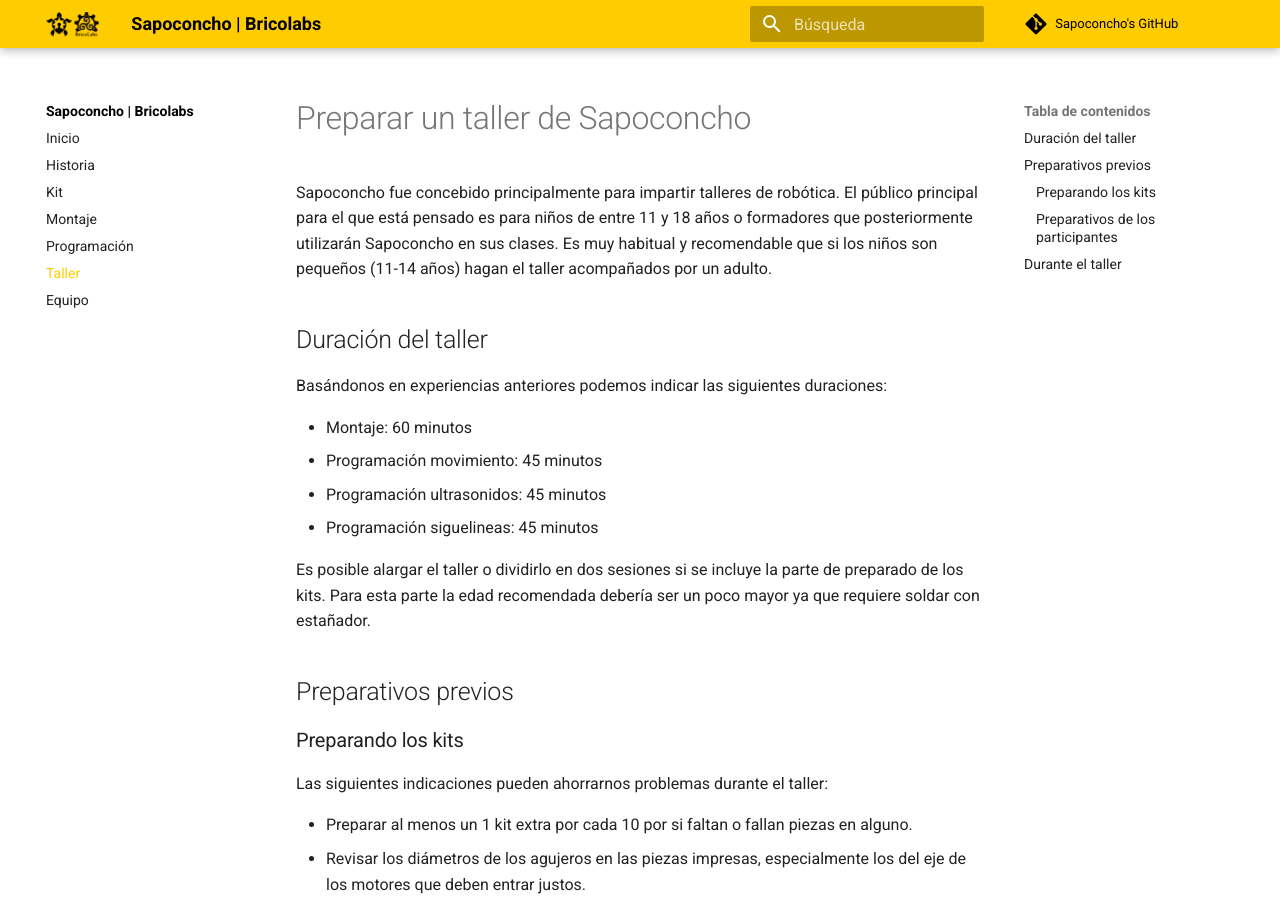
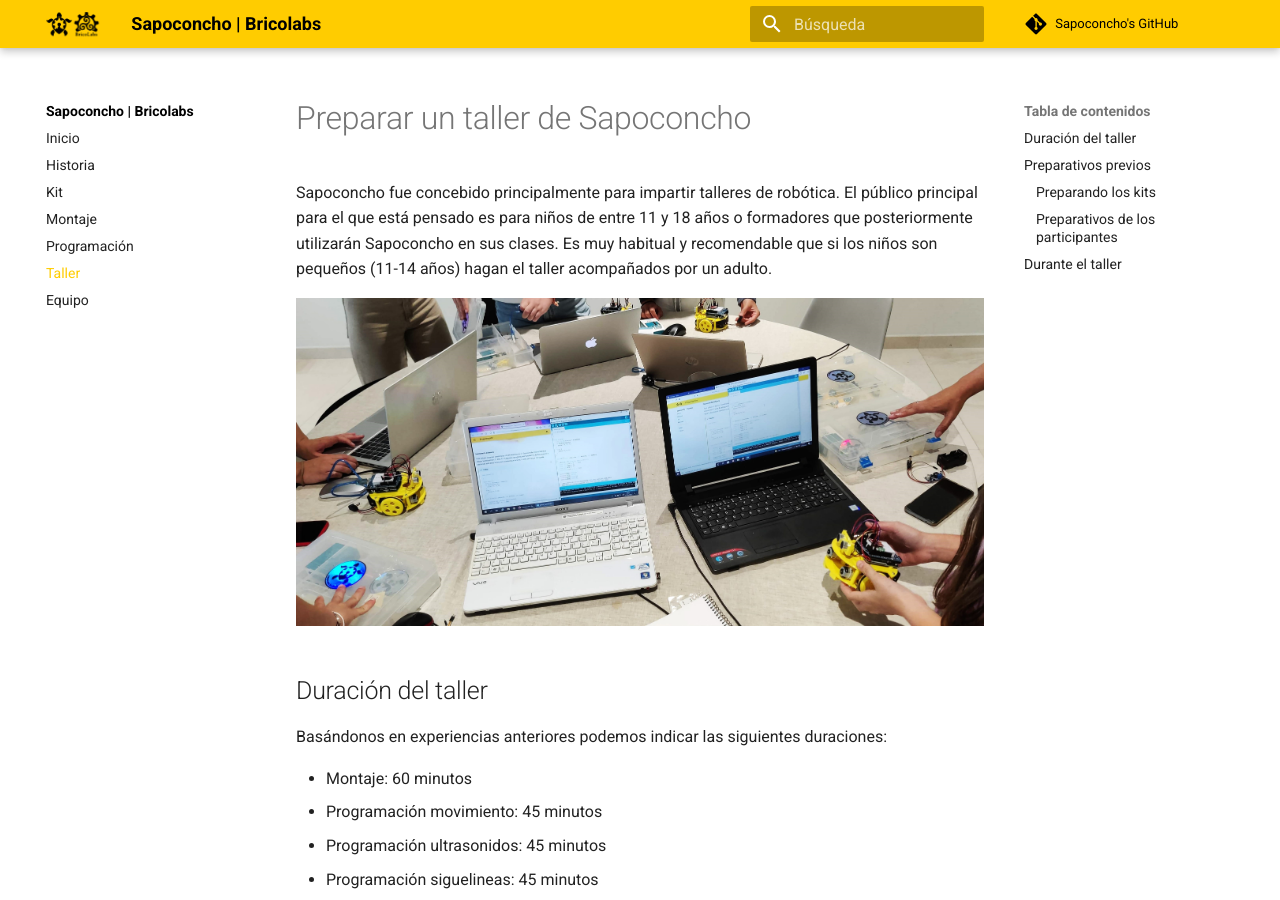
Before and after one commit to brico-labs/sapoconcho, an MkDocs documentation site: the page built from docs/taller.md, in a window 1280 px wide and 900 px high. Built offline with MkDocs 1.6.1 and Material for MkDocs 9.7.7, drawn with Linux system fonts in a browser that asks for light colours; comment, search, counter and statistics services are not loaded.

Commit message:
fotos taller

```diff
--- a/docs/taller.md
+++ b/docs/taller.md
@@ -1,6 +1,8 @@
 # Preparar un taller de Sapoconcho
 
 Sapoconcho fue concebido principalmente para impartir talleres de robótica. El público principal para el que está pensado es para niños de entre 11 y 18 años o formadores que posteriormente utilizarán Sapoconcho en sus clases. Es muy habitual y recomendable que si los niños son pequeños (11-14 años) hagan el taller acompañados por un adulto.
+
+![taller](img/taller.jpg)
 
 ## Duración del taller
 Basándonos en experiencias anteriores podemos indicar las siguientes duraciones:
```
Also changed, not shown: other parts of docs/taller.md (+1 -0 lines), docs/img/kits.jpg (added), docs/img/taller.jpg (added).
